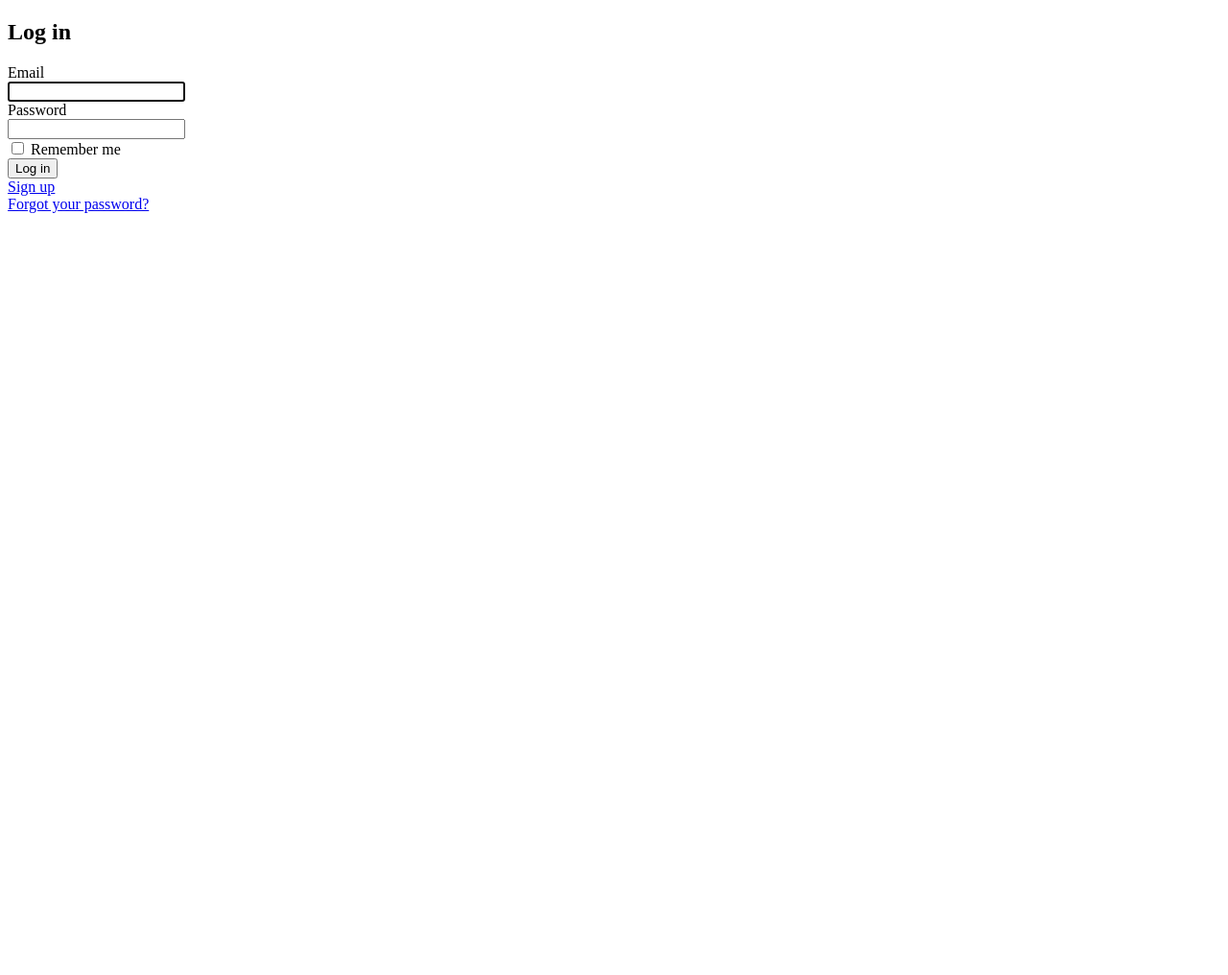
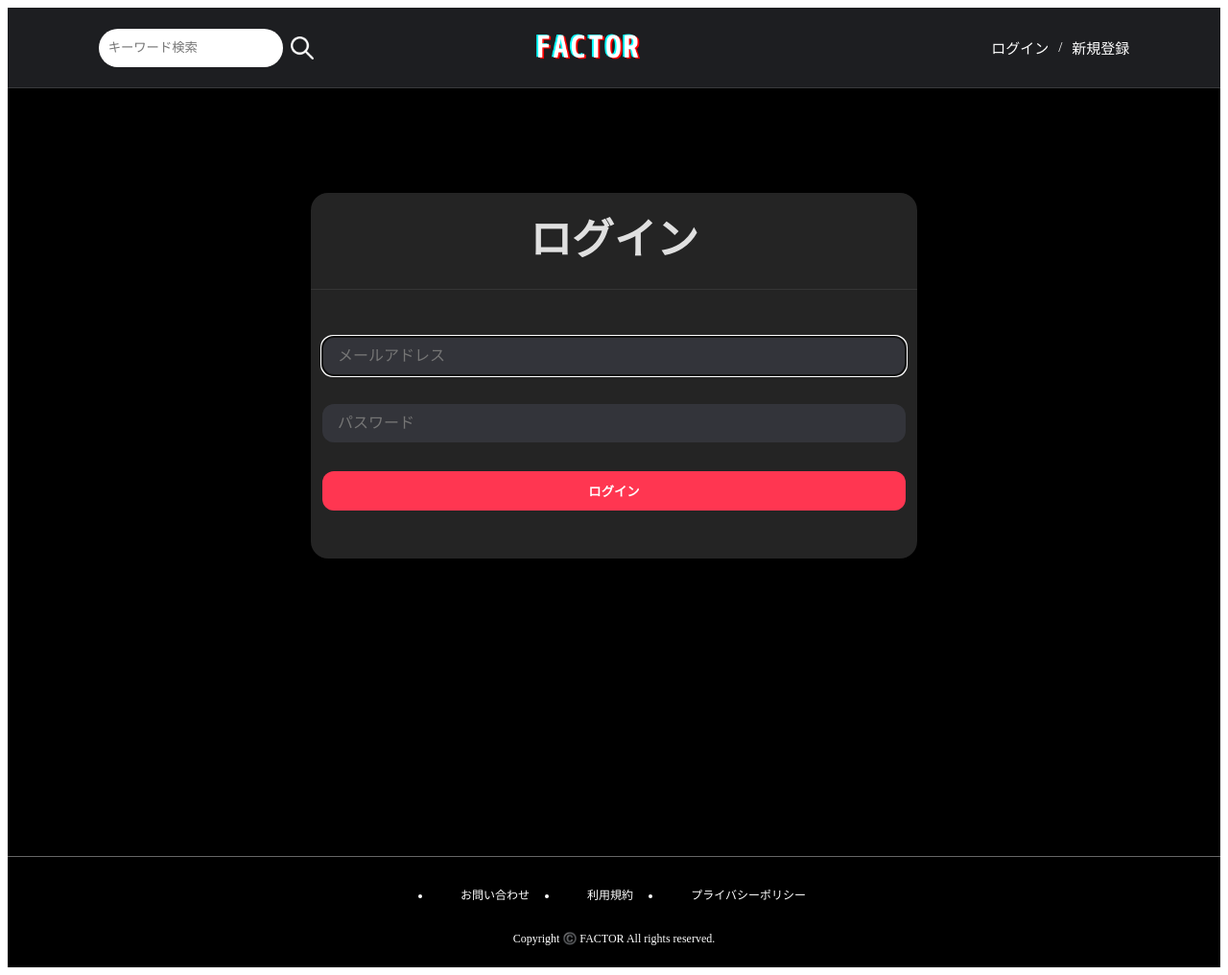
Before and after one commit to abeyuyajp/factor-yuyaabe, a Rails app: page /users/sign_in in a window 1280 px wide. Shown: the whole page at 96% size. Before the commit the page ends 222 px from the top, so only its background shows below. Run offline with Rails 7, Linux system fonts and the light colour scheme; style sheets or scripts are compiled from the project's sources; some libraries are stand-ins or nearby versions.

Commit message:
ログイン用のビューを編集

```diff
--- a/app/assets/stylesheets/posts/index.css
+++ b/app/assets/stylesheets/posts/index.css
@@ -36,7 +36,7 @@
   color: hsla(0,0%,100%,.4);
   font-size: 12px;
   padding: 20px 0;
-  border-bottom: 1px solid hsla(0,0%,100%,.4)
+  border-bottom: 1px solid hsla(0,0%,100%,.4);
 }
 
 .post-user {
--- /dev/null
+++ b/app/assets/stylesheets/user/login.css
@@ -0,0 +1,56 @@
+.login-contents {
+  background-color: black;
+  height: 100vh;
+  padding-top: 80px;
+}
+
+.form-wrap {
+  width: 50%;
+  background-color:#242424;
+  margin: 0 auto;
+  border-radius: 18px;
+}
+
+.form-header {
+  width: 100%;
+  height: 120px;
+  font-size: 22px;
+  text-align: center;
+}
+
+.form-title {
+  color: hsla(0,0%,100%,.86);
+  font-weight: bold;
+  line-height: 100px;
+  border-bottom: 1px solid hsla(0,0%,100%,.08);
+}
+
+.form-area {
+  padding: 0 12px;
+  margin: 30px 0;
+}
+
+.input-area {
+  width: 100%;
+  padding: 11px 16px;
+  font-size: 16px;
+  border: 0;
+  border-radius: 12px;
+  background-color: #33343a;
+  color: white;
+}
+
+.actions {
+  padding: 0 12px;
+}
+
+.login-btn {
+  width: 100%;
+  padding: 11px 16px;
+  margin-bottom: 50px;
+  background-color: #ff3651;
+  border: 0;
+  border-radius: 12px;
+  color: white;
+  font-weight: bold;
+}
--- a/app/views/devise/sessions/new.html.erb
+++ b/app/views/devise/sessions/new.html.erb
@@ -1,26 +1,30 @@
-<h2>Log in</h2>
+<%= render "shared/header" %>
 
-<%= form_for(resource, as: resource_name, url: session_path(resource_name)) do |f| %>
-  <div class="field">
-    <%= f.label :email %><br />
-    <%= f.email_field :email, autofocus: true, autocomplete: "email" %>
+<div class="login">
+  <div class="login-contents">
+<%= form_with model:@user, url: user_session_path, class:"session-main", local: true do |f| %>
+<div class="form-wrap">
+  <div class="form-header">
+    <h1 class="form-title">
+      ログイン
+    </h1>
   </div>
+  <div class="login-message">
+    <%= flash[:notice] %>
+    <%= flash[:alert] %>
+  </div>
+  <div class="form-area">
+    <%= f.email_field :email, class:"input-area", id:"email", placeholder:"メールアドレス", autofocus: true %>
+  </div>
+  <div class="form-area">
+    <%= f.password_field :password, class:"input-area", id:"password", placeholder:"パスワード" %>
+  </div>
+  <div class="actions">
+    <%= f.submit "ログイン", class: "login-btn" %>
+  </div>
+</div>
+<% end %>
+</div>
+</div>
 
-  <div class="field">
-    <%= f.label :password %><br />
-    <%= f.password_field :password, autocomplete: "current-password" %>
-  </div>
-
-  <% if devise_mapping.rememberable? %>
-    <div class="field">
-      <%= f.check_box :remember_me %>
-      <%= f.label :remember_me %>
-    </div>
-  <% end %>
-
-  <div class="actions">
-    <%= f.submit "Log in" %>
-  </div>
-<% end %>
-
-<%= render "devise/shared/links" %>
+<%= render "shared/footer" %>
--- a/app/views/shared/_header.html.erb
+++ b/app/views/shared/_header.html.erb
@@ -13,9 +13,9 @@
         <li><%#= link_to "ユーザーネーム", "#", class: "user-nickname" %></li>
         <li><%#= link_to "ログアウト", "#", class:"logout" %></li>
         <%# else %>
-        <li><%= link_to 'ログイン', "#", class: "login" %></li>
+        <li><%= link_to 'ログイン', new_user_session_path, class: "login" %></li>
         <span>/</span>
-        <li><%= link_to '新規登録', "#", class: "sign-up"  %></li>
+        <li><%= link_to '新規登録', new_user_registration_path, class: "sign-up"  %></li>
         <%# end %>
       </ul>
     </div>
```
